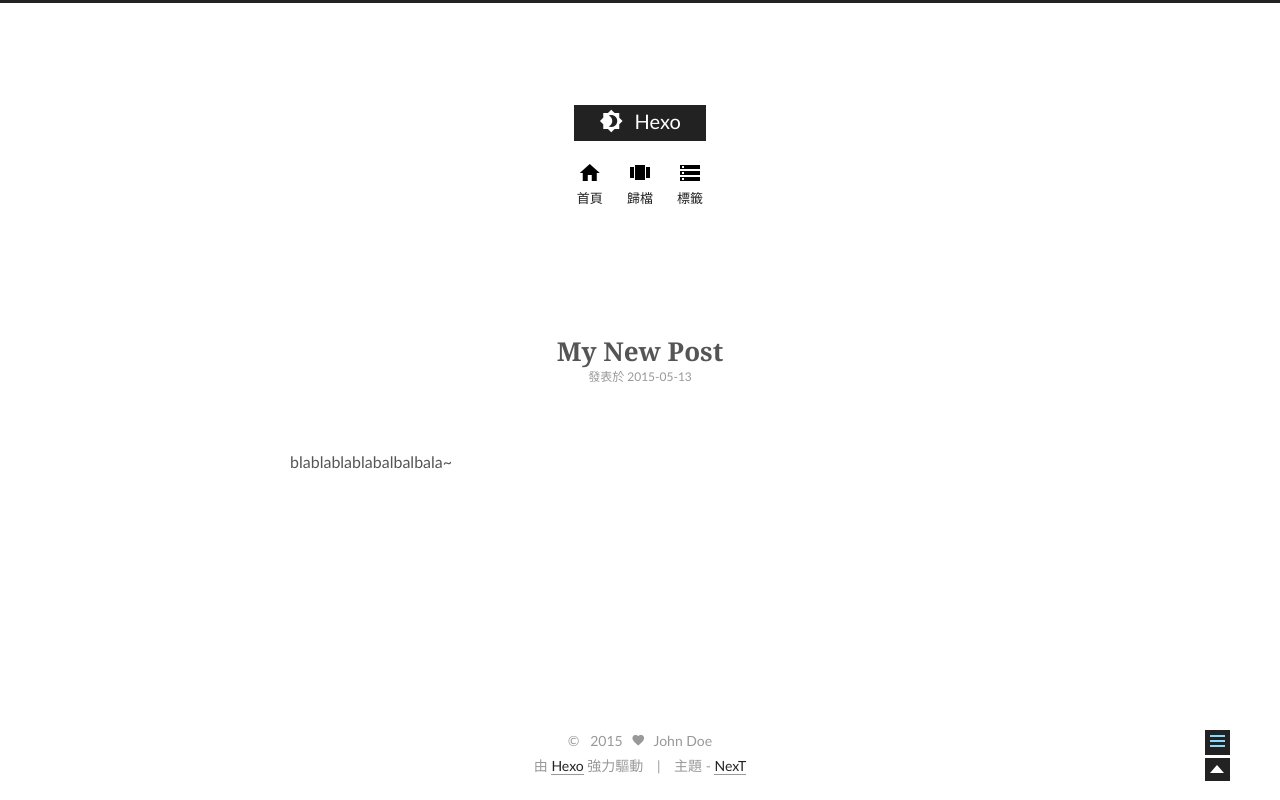
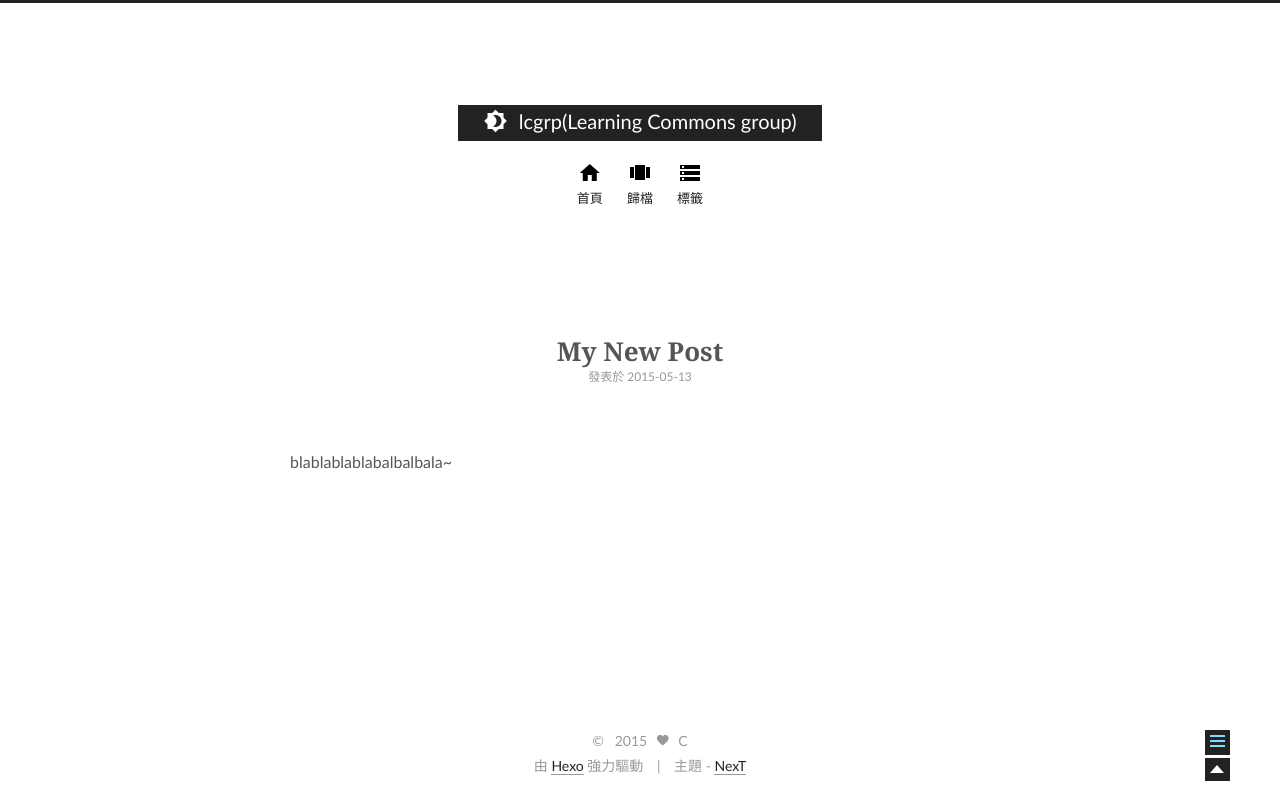
Before and after one commit to lcgrp/lcgrp.github.io, a plain HTML site: page 2015/05/14/Say it loud/index.html in a window 1280 px wide. Drawn offline with Linux system fonts and the light colour scheme.

Commit message:
Site updated: 2015-05-14 02:26:18

```diff
--- a/2015/05/14/Say it loud/index.html
+++ b/2015/05/14/Say it loud/index.html
@@ -31,7 +31,7 @@
 
 
 
-  <title> My New Post // Hexo </title>
+  <title> My New Post // lcgrp(Learning Commons group) </title>
 </head>
 
 <body>
@@ -47,7 +47,7 @@
       <span class="logo">
         <i class="icon-logo"></i>
       </span>
-      <span class="site-title">Hexo</span>
+      <span class="site-title">lcgrp(Learning Commons group)</span>
   </a>
   <span class="logo-line-after"><i></i></span>
 </h1>
@@ -185,8 +185,8 @@
 
       <div class="site-overview">
         <div class="site-author motion-element">
-          <img class="site-author-image" src="/images/default_avatar.jpg" alt="John Doe" />
-          <p class="site-author-name">John Doe</p>
+          <img class="site-author-image" src="/images/default_avatar.jpg" alt="C" />
+          <p class="site-author-name">C</p>
         </div>
         <p class="site-description motion-element"></p>
         <div class="site-state motion-element">
@@ -252,7 +252,7 @@
   <span class="with-love">
     <i class="icon-heart"></i>
   </span>
-  <span class="author">John Doe</span>
+  <span class="author">C</span>
 </div>
 
 <div class="powered-by">
--- a/css/main.css
+++ b/css/main.css
@@ -1171,7 +1171,7 @@
   width: 4px;
   height: 4px;
   border-radius: 50%;
-  background: #5277f0;
+  background: #ff1b83;
 }
 .sidebar-nav {
   margin: 0;
```
Also changed, not shown: archives/2015/05/index.html (+5 -5 lines), archives/2015/index.html (+5 -5 lines), archives/index.html (+5 -5 lines), index.html (+5 -5 lines).
